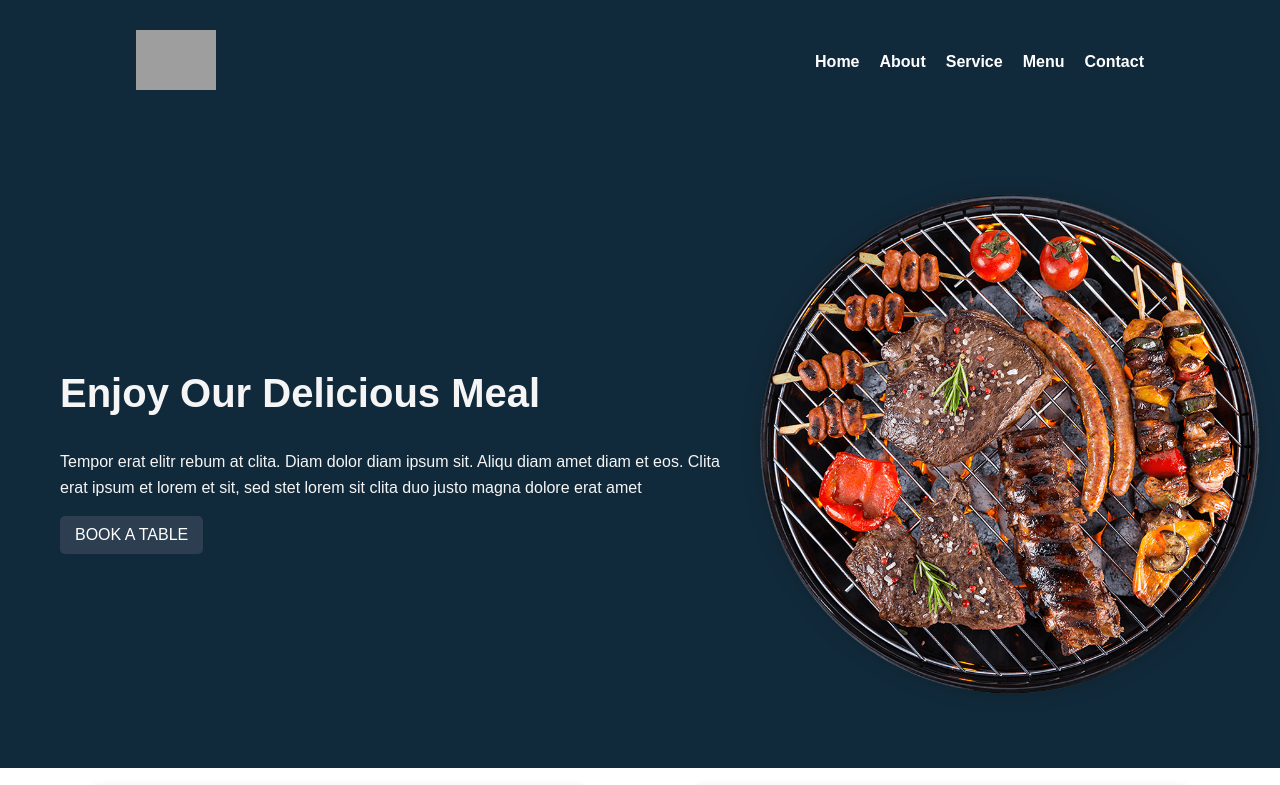
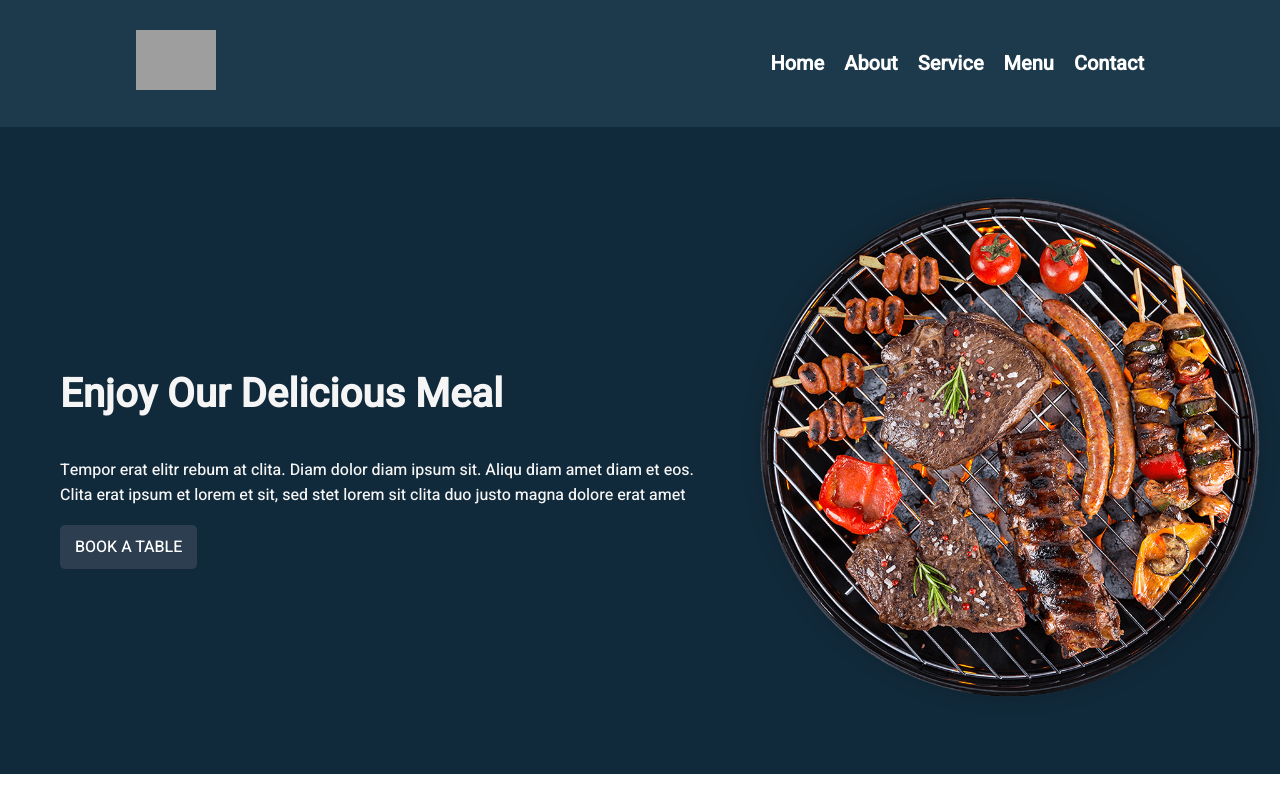
Before and after one commit to umangrathod11/responsive, a plain HTML site: page index.html in a window 1280 px wide. Shown: the top 785 px of the page. Drawn offline with Linux system fonts and the light colour scheme; grey boxes are pictures that could not be loaded.

Commit message:
add a project

```diff
--- a/index.css
+++ b/index.css
@@ -1,6 +1,6 @@
 body {
-    font-family: 'Arial', sans-serif;
-    margin: 0;
+    font-family: 'Heebo', sans-serif;
+        margin: 0;
     padding: 0;
     box-sizing: border-box;
   }
@@ -17,12 +17,11 @@ body {
     padding: 20px 0;
     width: 80%;
     margin: 0 auto;
-    background-color: #112a3b;
 
   }
 
   header {
-    background-color: #112a3b;
+    background-color: #1d394c;
     color: white;
     padding: 10px;
   }
@@ -52,7 +51,7 @@ body {
     color: #ffffff;
     font-weight: bold;
     transition: color 0.3s ease;
-    font-size: 16px;
+    font-size: 20px;
   }
 
   nav ul li a:hover {
@@ -102,9 +101,7 @@ body {
     padding:  0px 40px;
 
   }
-  .img-circle{
-    float: right;
-  }
+
 
   .text-box h1 {
     font-size: 2.5em;
@@ -333,7 +330,7 @@ body {
         flex-direction: column-reverse;
     }
     .logo img{
-      width: 50%;
+        width: 30% !important;
     }
     .text-box {
         text-align: center;
@@ -355,7 +352,7 @@ body {
         flex-direction: column-reverse;
     }
     .logo img{
-        width: 40%;
+        width: 30% !important;
       }
     .text-box {
         text-align: center;
--- a/index.html
+++ b/index.html
@@ -5,6 +5,9 @@
     <meta name="viewport" content="width=device-width, initial-scale=1.0">
     <title>Document</title>
     <link rel="stylesheet" href="/index.css">
+    <link rel="preconnect" href="https://fonts.googleapis.com">
+<link rel="preconnect" href="https://fonts.gstatic.com" crossorigin>
+<link href="https://fonts.googleapis.com/css2?family=Heebo:wght@300;500&display=swap" rel="stylesheet">
 </head>
 <body>
     <header>
```
